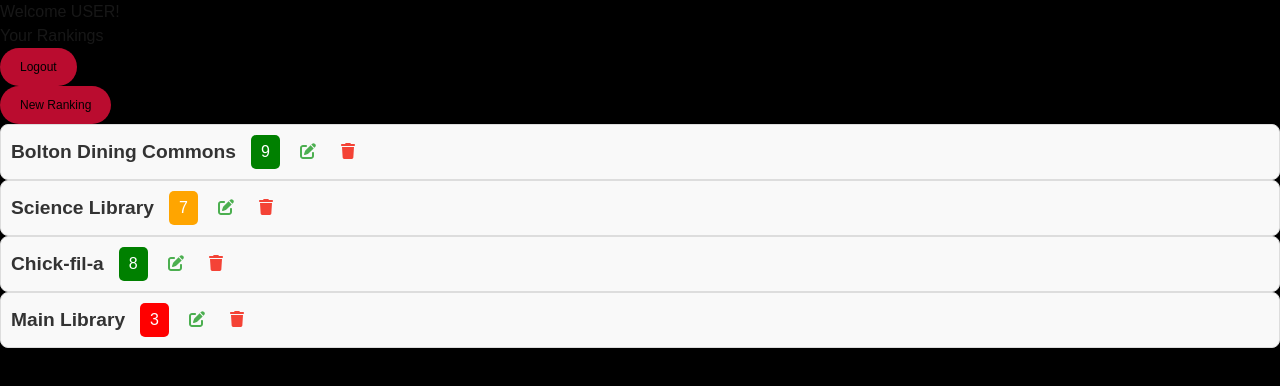
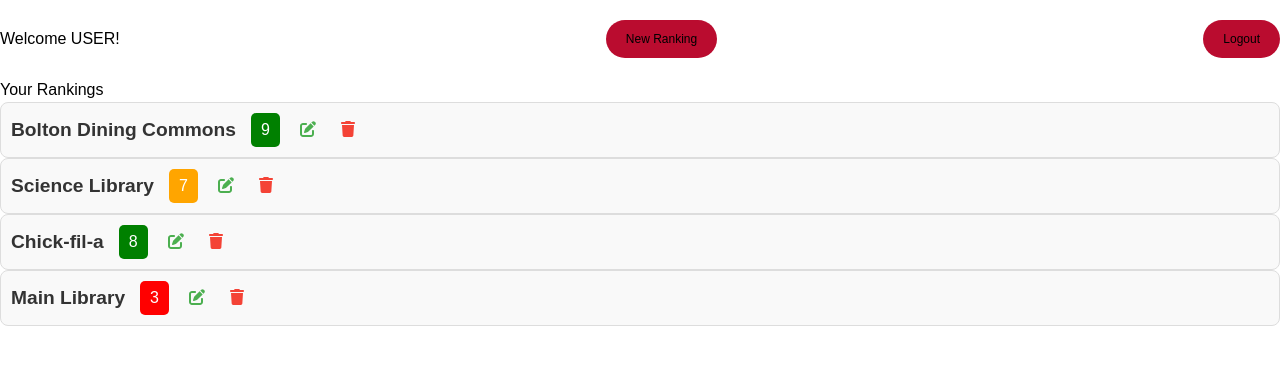
Before and after one commit to matthewdinh01/RateMyUGA, a Next.js app in the folder my-app/: page /pages/user-data-page in a window 1280 px wide. Shown: the top 386 px of the page. Built offline with nearby package versions, Linux system fonts and the light colour scheme.

Commit message:
merged everything together

```diff
--- a/my-app/package.json
+++ b/my-app/package.json
@@ -9,6 +9,7 @@
     "lint": "next lint"
   },
   "dependencies": {
+    "lucide-react": "^0.456.0",
     "next": "^15.0.3",
     "react": "19.0.0-rc-66855b96-20241106",
     "react-dom": "19.0.0-rc-66855b96-20241106"
@@ -17,12 +18,12 @@
     "@types/node": "^20",
     "@types/react": "^18.3.12",
     "@types/react-dom": "^18.3.1",
+    "@vitejs/plugin-react": "^4.0.3",
+    "autoprefixer": "^10.4.15",
     "eslint": "^8",
     "eslint-config-next": "15.0.3",
     "postcss": "^8.4.48",
     "tailwindcss": "^3.4.14",
-    "@vitejs/plugin-react": "^4.0.3",
-    "autoprefixer": "^10.4.15",
     "typescript": "^5"
   }
 }
--- a/my-app/src/app/components/BoltonForm.tsx
+++ b/my-app/src/app/components/BoltonForm.tsx
@@ -45,7 +45,7 @@
         service: 3,
         comments: '',
       });
-        router.push('/');
+        router.push('/pages/Dashboard');
 
     };
 
--- a/my-app/src/app/components/LogoutButton.tsx
+++ b/my-app/src/app/components/LogoutButton.tsx
@@ -1,14 +1,14 @@
+"use client"
 import styles from './LogoutButton.module.css'
-import useRouter from ''
+import { useRouter } from 'next/navigation'
 
-function logout() {
-    /* isLoggedIn = false;*/
-}
+
 
 function LogoutButton() {
+    const router = useRouter();
     return(
         <div>
-            <button /*onClick={logout}*/ className={styles.logoutBtn}>Logout</button>
+            <button onClick={() => router.push('/')} className={styles.logoutBtn}>Logout</button>
         </div>
     );
 }
--- a/my-app/src/app/components/PrevRankings.module.css
+++ b/my-app/src/app/components/PrevRankings.module.css
@@ -1,11 +1,4 @@
 /* PrevRankings.module.css */
-
-.container {
-    display: flex;
-    flex-direction: column;
-    gap: 10px;
-    padding: 20px;
-  }
 
   .rankingItem {
     display: flex;
--- /dev/null
+++ b/my-app/src/app/components/UsersDataPage.module.css
@@ -0,0 +1,7 @@
+.container1 {
+    display: flex;
+    justify-content: space-between;
+    align-items: center;
+    margin-top: 20px;
+    margin-bottom: 20px;
+}
--- a/my-app/src/app/components/UsersDataPage.tsx
+++ b/my-app/src/app/components/UsersDataPage.tsx
@@ -2,6 +2,7 @@
 import NewRankButton from "./NewRankButton";
 import PrevRanking from "./PrevRankings";
 import React from "react";
+import styles from './UsersDataPage.module.css';
 
 const rankings: [string, number][] = [
     ["Bolton Dining Commons", 9],
@@ -13,11 +14,14 @@
 function UsersDataPage() {
     return(
         <div>
-            <nav></nav>
-            <h1>Welcome USER!</h1>
-            <h2>Your Rankings</h2>
-            <LogoutButton/>
-            <NewRankButton/>
+            <div className={styles.container1}>
+                <h3>Welcome USER!</h3>
+
+                <NewRankButton/>
+                <LogoutButton/>
+            </div>
+
+            <h1>Your Rankings</h1>
             <PrevRanking rankings={rankings}/>
         </div>
     );
--- a/my-app/src/app/globals.css
+++ b/my-app/src/app/globals.css
@@ -2,10 +2,7 @@
 @tailwind components;
 @tailwind utilities;
 
-:root {
-  --background: #000000;
-  --foreground: #171717;
-}
+
 
 @media (prefers-color-scheme: dark) {
   :root {
```
Also changed, not shown: my-app/src/app/components/App.tsx (deleted, +0 -14 lines), my-app/src/app/components/main.tsx (deleted, +0 -11 lines), my-app/src/app/pages/create-bolton-rating/page.tsx (line endings or trailing spaces), 1 other file (tests, documents, lock files or other folders).
